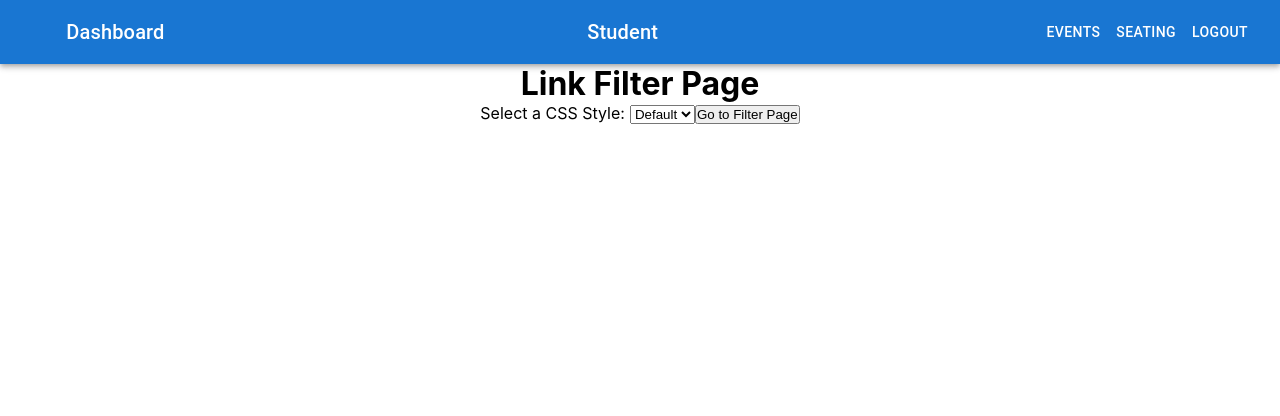
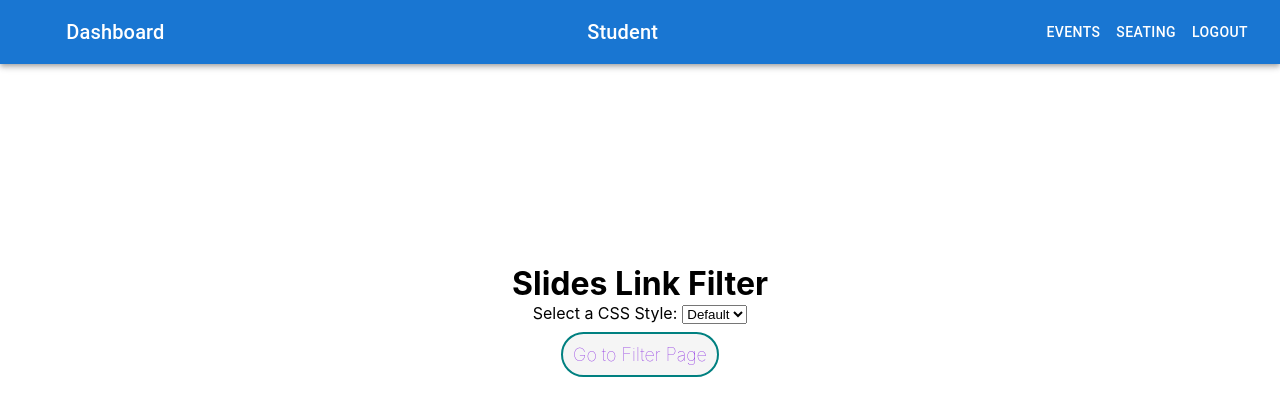
Before and after one commit to jawdonchan/CRUD, a React (Create React App) app in the folder client/: page /LinkFilter/1 in a window 1280 px wide. Shown: the top 416 px of the page. Built offline with nearby package versions, Linux system fonts and the light colour scheme.

Commit message:
link filter css changes

```diff
--- /dev/null
+++ b/client/src/css/linkfilter.css
@@ -0,0 +1,50 @@
+/* linkfilter.css */
+
+.link-filter-page {
+    /* display: flex; */
+    justify-content: center;
+    align-items: center;
+    height: 100vh;
+  }
+.link-filter-container {
+  margin: 50px 150px 0px 150px;
+   justify-content: center;
+   align-items: center;
+    padding: 150px 0px 150px 0px;
+
+}
+.link-filter-container:hover{
+    border: 2px solid black;
+    border-radius: 20px;
+
+}
+.link-filter-container {
+    text-align: center;
+  }
+
+  .link-filter-container h1 {
+    margin: 0; /* Remove default margin to prevent unwanted space */
+    transition: margin-left 0.5s; /* Added transition for margin-left */
+  }
+
+  .link-filter-container h1:hover {
+    margin-left: -700px; /* Move to the left by 10 pixels on hover */
+  }
+  .buttoncontainer
+  {
+    margin: 20px;
+  }
+  .buttoncontainer .filter-link{
+
+    padding: 10px;
+    border: 2px solid teal;
+    border-radius: 40px;
+    background-color:whitesmoke;
+    color: blueviolet;
+    text-decoration: none;
+    font-size: large;
+    font-weight:lighter;
+  }
+  .buttoncontainer .filter-link:hover{
+    background-color: cornsilk;
+  }
--- a/client/src/pages/slides/LinkFilter.jsx
+++ b/client/src/pages/slides/LinkFilter.jsx
@@ -1,6 +1,7 @@
 import React, { useState } from 'react';
 import { Link , useLocation} from 'react-router-dom';
 import Navbar from "../navigationbar";
+import '../../css/linkfilter.css';
 
 const Home = () => {
   const [selectedOption, setSelectedOption] = useState('default'); // Default CSS style option
@@ -25,20 +26,25 @@ const Home = () => {
 
 
   return (
-    <div>
-      <Navbar></Navbar>
-      <h1>Link Filter Page</h1>
+    <div className="link-filter-page">
+      <Navbar />
+      <div className="link-filter-container">
+        <h1>Slides Link Filter</h1>
         <label>Select a CSS Style:</label>
         <select value={selectedOption} onChange={handleOptionChange}>
           <option value="default">Default</option>
-        <option value="style1">Style 1</option>
-        <option value="style2">Style 2</option>
+          <option value="style1">Top</option>
+          <option value="style2">Bottom</option>
           {/* Add more style options here */}
         </select>
         {/* Add onClick handler to store the event ID in session storage before navigating */}
-      <Link to={`/FilterPage?style=${selectedOption}`} onClick={handleGoToFilterPage}>
-        <button>Go to Filter Page</button>
+        <br></br>
+        <div className='buttoncontainer'>
+        <Link to={`/FilterPage?style=${selectedOption}`} onClick={handleGoToFilterPage} className="filter-link">
+          Go to Filter Page
         </Link>
+        </div>
+      </div>
     </div>
   );
 };
```
Lines whose indentation alone changed are shown as unchanged.
